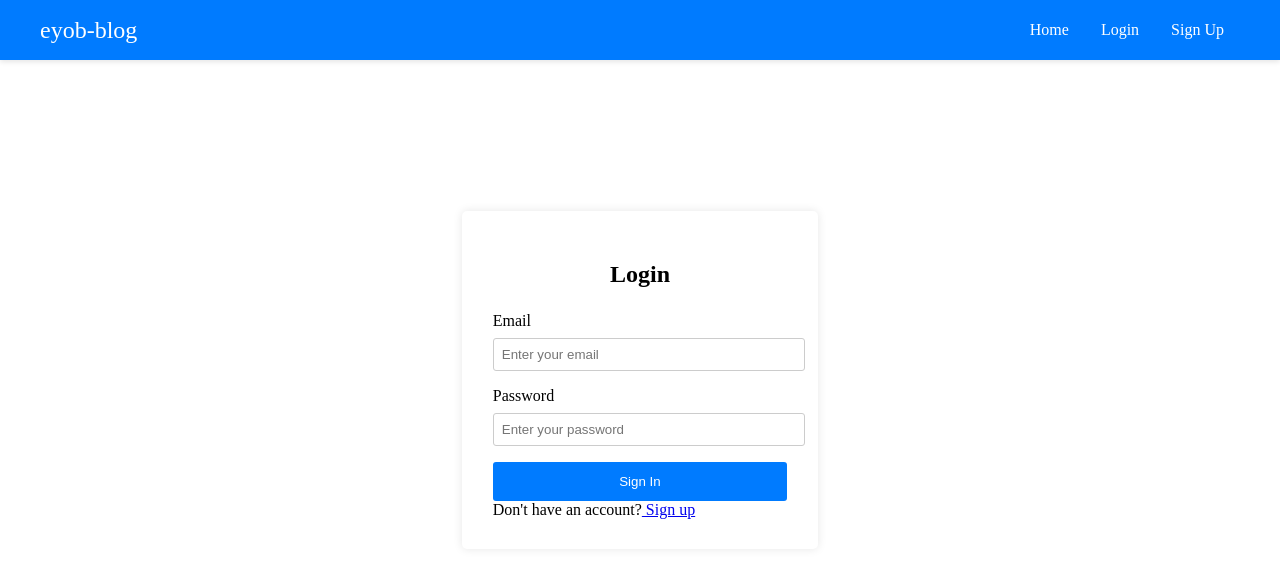
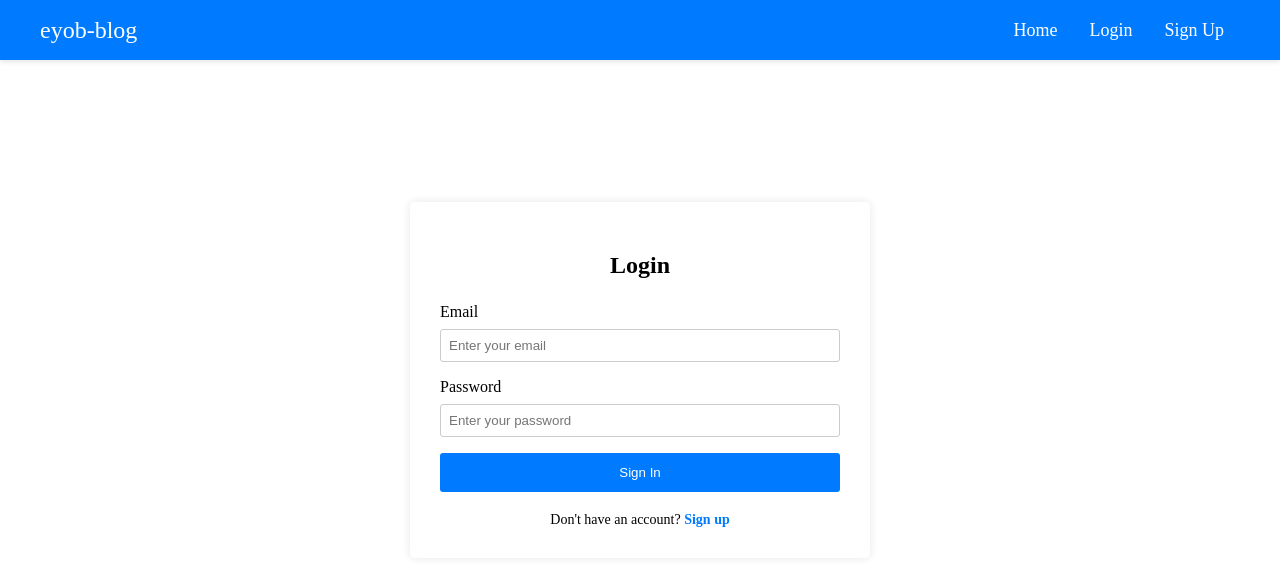
Before and after one commit to ecode-env/blog-byFlask, a Flask app: page /login in a window 1280 px wide. Shown: the top 566 px of the page. Run offline with Flask 3, Linux system fonts and the light colour scheme; parts of the project's set-up code (start-up, migrations or seed data) failed here and were passed over.

```diff
--- a/blog_website/static/styles.css
+++ b/blog_website/static/styles.css
@@ -48,6 +48,7 @@ body {
 /* Link styles with hover effect */
 .navbar-links a {
     color: white;
+    font-size: large;
     text-decoration: none;
     padding: 0.5rem 1rem;
     transition: background-color 0.3s ease; /* Smooth hover transition */
@@ -66,7 +67,7 @@ body {
 }
 /* Login form styles */
 .login-form {
-    width: 23vw;
+    min-width: 25rem;
     margin: 2rem auto;
     padding: 1.9rem;
     background-color: #fff;
@@ -90,14 +91,28 @@ label {
 
 input[type="text"],
 input[type="password"] {
-    transform-box: view-box;
+    box-sizing:border-box;
     width: 100%;
     padding: 0.5rem;
     border: 1px solid #ccc;
     border-radius: 3px;
 
 }
+.signup-link{
+    text-align: center;
+    font-size: 14px;
+    margin-top: 20px;
+}
 
+.signup-link a{
+    color: #007bff;
+    text-decoration: none;
+    font-weight: bold;
+}
+
+.signup-link a:hover{
+    text-decoration: underline;
+}
 
 button {
     width: 100%;
```
